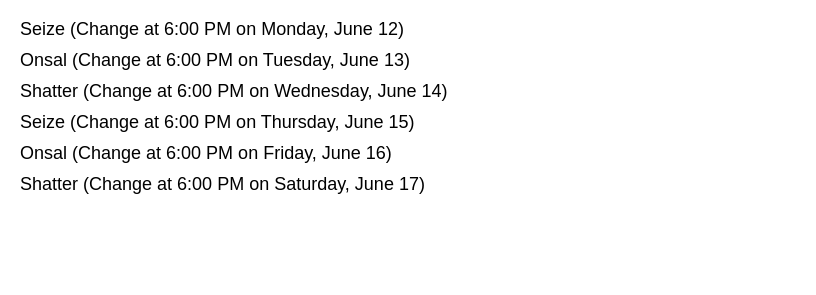
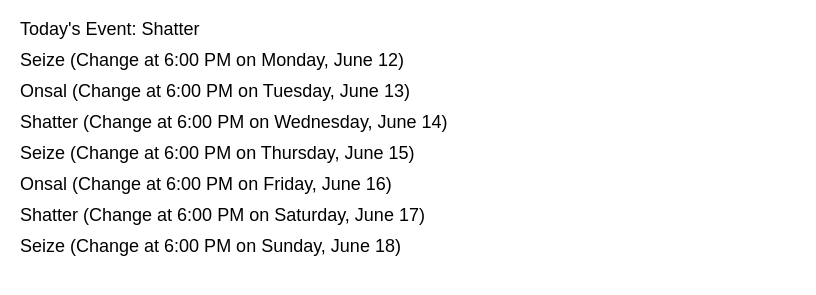
Before and after one commit to MarwanAl-Obaidi/FFXIV-PVP-Timers, a plain HTML site: page index.html in a window 1280 px wide. Shown: the part 61-356 px from the top of the page, without its empty margins (0-816 px from the left). Drawn offline with Linux system fonts and the light colour scheme.

Commit message:
Show current Frontline campaign added

```diff
--- a/index.html
+++ b/index.html
@@ -12,13 +12,19 @@
             var currentDate = new Date();
             var currentHour = currentDate.getHours();
 
+            // Get today's event
+            var events = ["Shatter", "Seize", "Onsal"];
+            var eventChangeHour = 18; // Events change at 6 PM
+            var todayEvent = events[currentDate.getDay() % events.length];
+
+            var listItem = document.createElement("li");
+            listItem.textContent = "Today's Event: " + todayEvent;
+            eventList.appendChild(listItem);
+
             // Get the next 7 days
-            for (var i = 0; i < 7; i++) {
+            for (var i = 1; i <= 7; i++) {
                 var nextDate = new Date(currentDate);
                 nextDate.setDate(currentDate.getDate() + i);
-
-                var events = ["Shatter", "Seize", "Onsal"];
-                var eventChangeHour = 18; // Events change at 6 PM
 
                 if (nextDate.getDate() === currentDate.getDate() && currentHour >= eventChangeHour) {
                     // Skip the current day if the event change hour has already passed
@@ -28,7 +34,7 @@
                 var listItem = document.createElement("li");
                 var eventDate = formatDate(nextDate);
                 var eventTime = formatTime(eventChangeHour);
-                var eventText = events[i % events.length];
+                var eventText = events[(currentDate.getDay() + i) % events.length];
                 listItem.textContent = eventText + " (Change at " + eventTime + " on " + eventDate + ")";
                 eventList.appendChild(listItem);
             }
```
